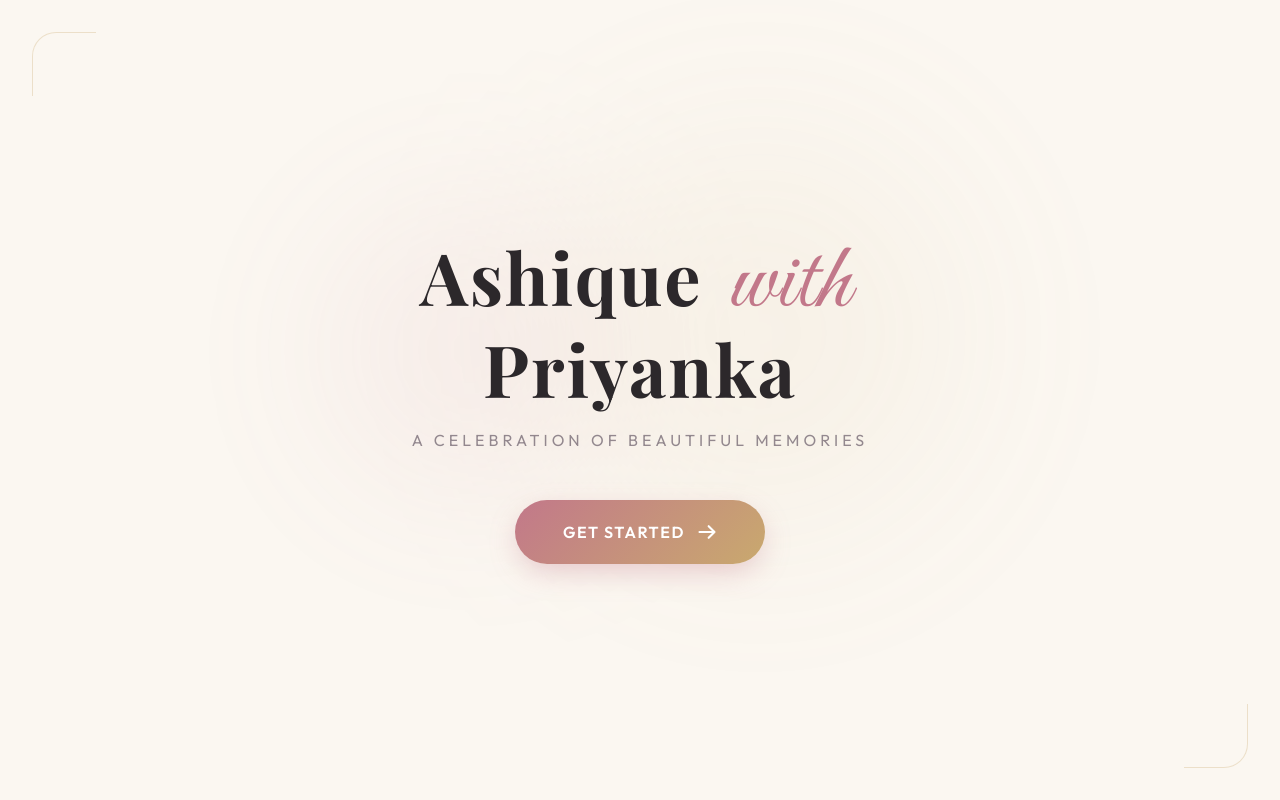
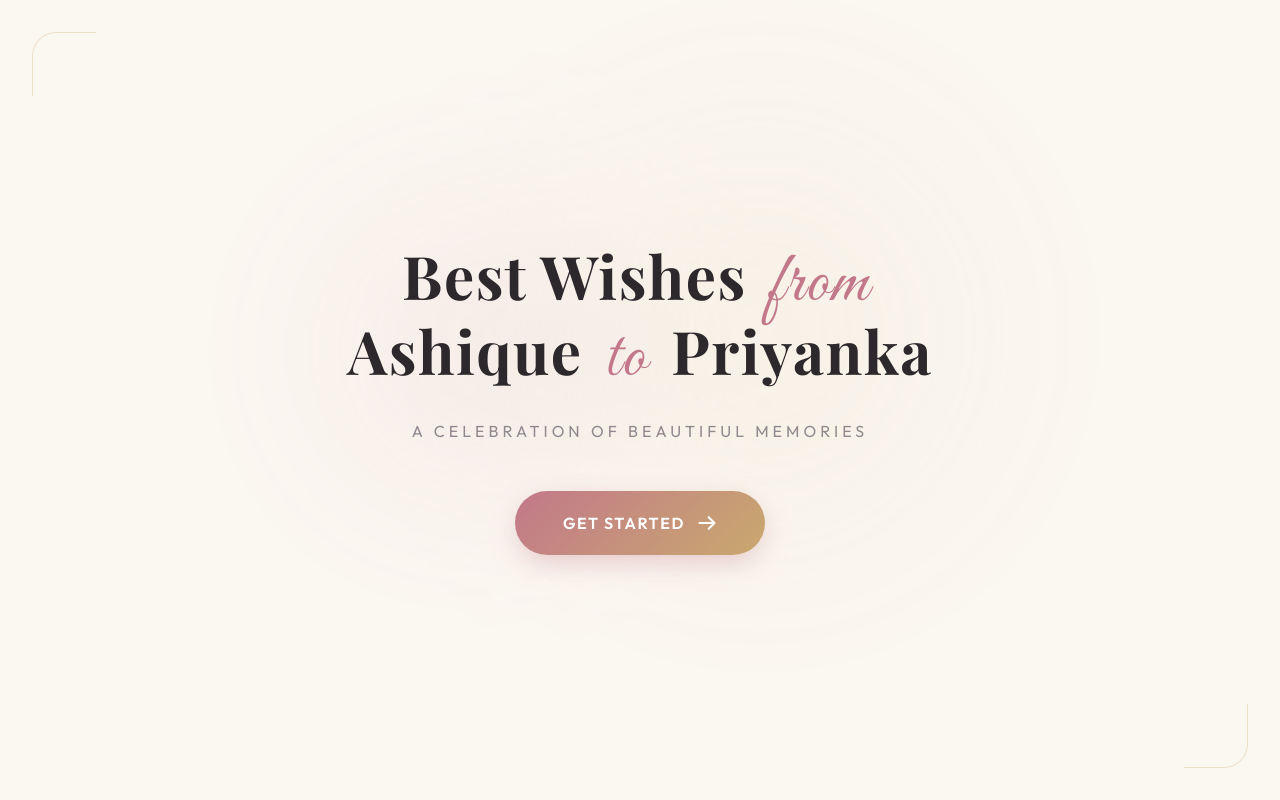
Before and after one commit to AshiqueHussain00/Birthday-wishes, a React (Vite) app: page / in a window 1280 px wide. Built offline with nearby package versions, Linux system fonts and the light colour scheme; a web font is replaced by a local one.

Commit message:
update welcome screen slogan

```diff
--- a/src/components/WelcomeScreen.jsx
+++ b/src/components/WelcomeScreen.jsx
@@ -22,10 +22,10 @@ export default function WelcomeScreen({ onStart }) {
         className="relative z-10 text-center px-4 w-full max-w-2xl"
       >
         {/* Slogan */}
-        <h1 className="font-playfair text-5xl sm:text-6xl md:text-7xl font-extrabold text-[#2C282B] tracking-wide mb-6 leading-tight">
-          Ashique <br className="sm:hidden" />
-          <span className="font-script text-[#C2788A] font-normal px-2 text-6xl sm:text-7xl md:text-8xl lowercase">with</span> <br className="sm:hidden" />
-          Priyanka
+        <h1 className="font-playfair text-4xl sm:text-5xl md:text-6xl font-extrabold text-[#2C282B] tracking-wide mb-6 leading-tight">
+          Best Wishes <br className="sm:hidden" />
+          <span className="font-script text-[#C2788A] font-normal px-2 text-5xl sm:text-6xl md:text-7xl lowercase">from</span> Ashique <br className="sm:hidden" />
+          <span className="font-script text-[#C2788A] font-normal px-2 text-5xl sm:text-6xl md:text-7xl lowercase">to</span> Priyanka
         </h1>
 
         <p className="font-outfit text-xs sm:text-sm md:text-base text-[#7A6E78] tracking-[0.25em] uppercase mb-12 opacity-80">
```
